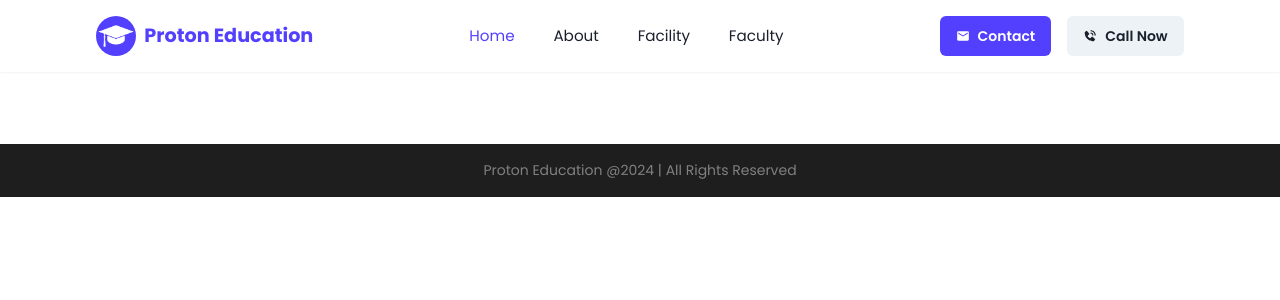
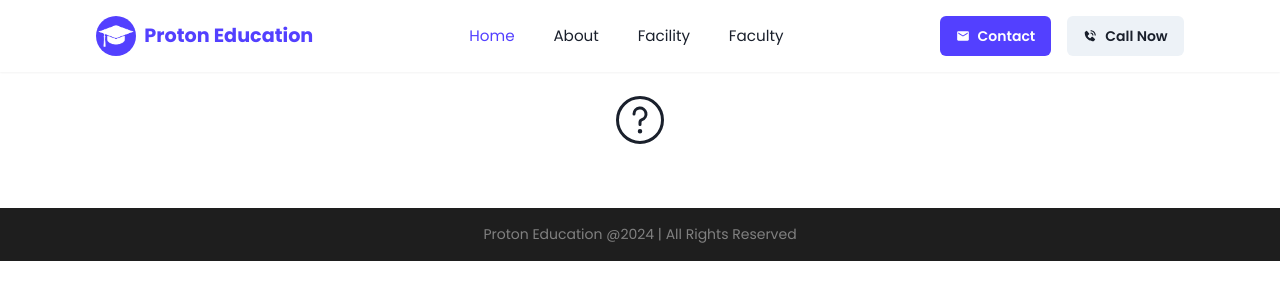
Before and after one commit to DeependraParmar/Proton-Education, a React (Vite) app: page / in a window 1280 px wide. Shown: the top 300 px of the page. Built offline with nearby package versions, Linux system fonts and the light colour scheme.

Commit message:
Header's filter fixed

```diff
--- a/src/pages/Home.jsx
+++ b/src/pages/Home.jsx
@@ -1,4 +1,4 @@
-import { Heading } from '@chakra-ui/react'
+import { Heading, Icon, Stack, Text, VStack } from '@chakra-ui/react'
 import React, { useEffect } from 'react'
 import MainWrapper from '../components/MainWrapper'
 import TransitionWrapper from '../components/Transition'
@@ -12,11 +12,25 @@ const Home = () => {
     <>
       <TransitionWrapper>
         <MainWrapper pt={24} pb={12}>
-
+            <Stack>
+              <FacilityCard />
+            </Stack>
         </MainWrapper>
       </TransitionWrapper>
     </>
   )
 }
 
+
+const FacilityCard = ({icon, heading, description, color}) => {
+  return (
+    <>
+      <VStack background={color}>
+        <Icon as={icon} w={12} h={12} />
+        <Text>{heading}</Text>
+        <Text>{description}</Text>
+      </VStack>
+    </>
+  )
+}
 export default Home
--- a/src/pages/Layout/Header.jsx
+++ b/src/pages/Layout/Header.jsx
@@ -15,7 +15,7 @@ const Header = () => {
   const location = useLocation();
   return (
     <>
-      <Box boxShadow={'sm'} py={'4'} px={'6'} display={['flex']} alignItems={['center']} justifyContent={['space-between', 'space-between', 'space-around', 'space-around']} background={'white'} zIndex={1000} position={'fixed'} width={'full'} top={0} >
+      <Box boxShadow={'sm'} py={'4'} px={'6'} display={['flex']} alignItems={['center']} justifyContent={['space-between', 'space-between', 'space-around', 'space-around']} backgroundColor={'rgba(255,255,255,0.6)'} backdropFilter={'blur(8px)'} zIndex={1000} position={'fixed'} width={'full'} top={0} >
 
         <NavLogo logo={logo} />
         <NavLinks location={location} />
```
